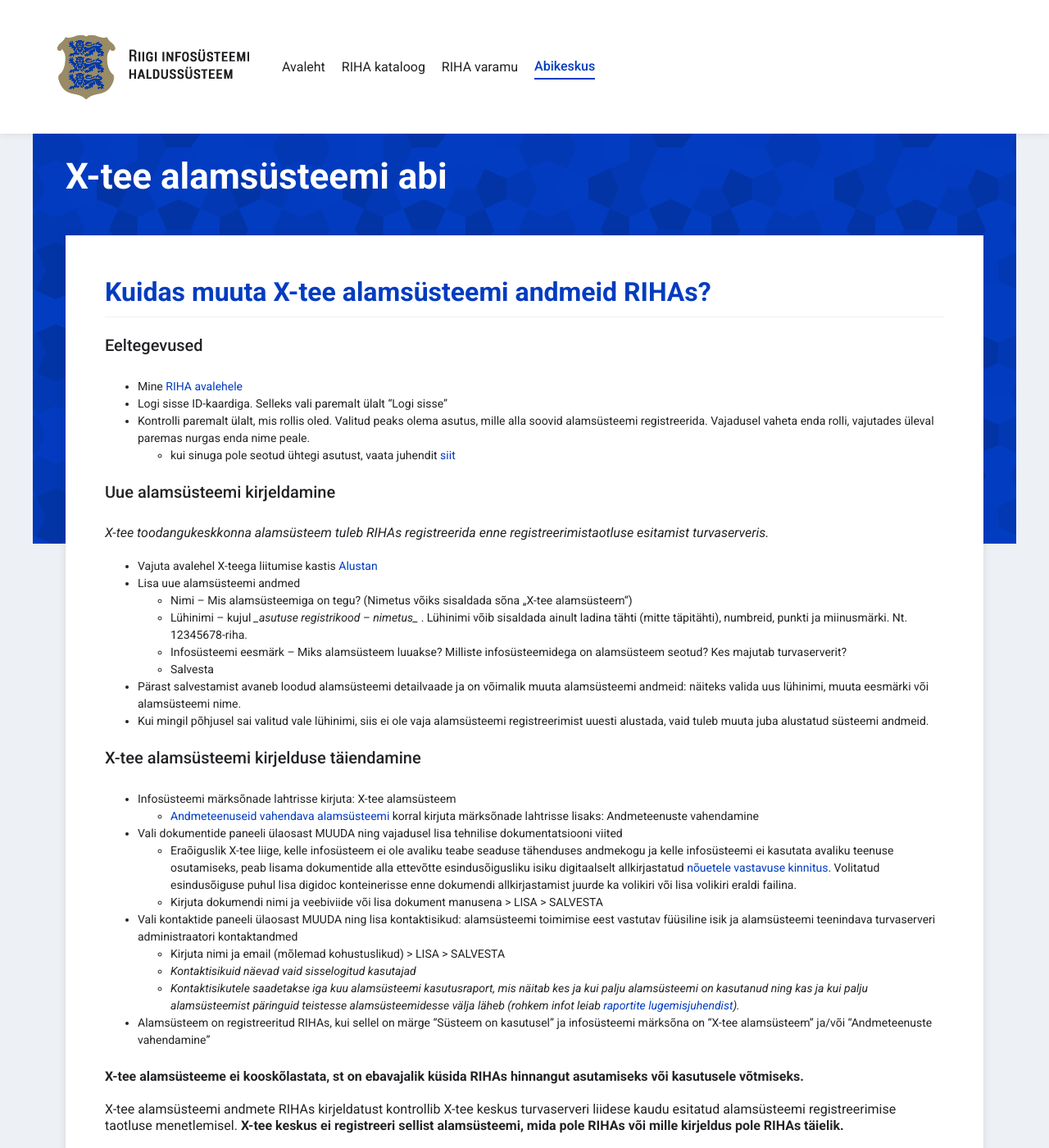
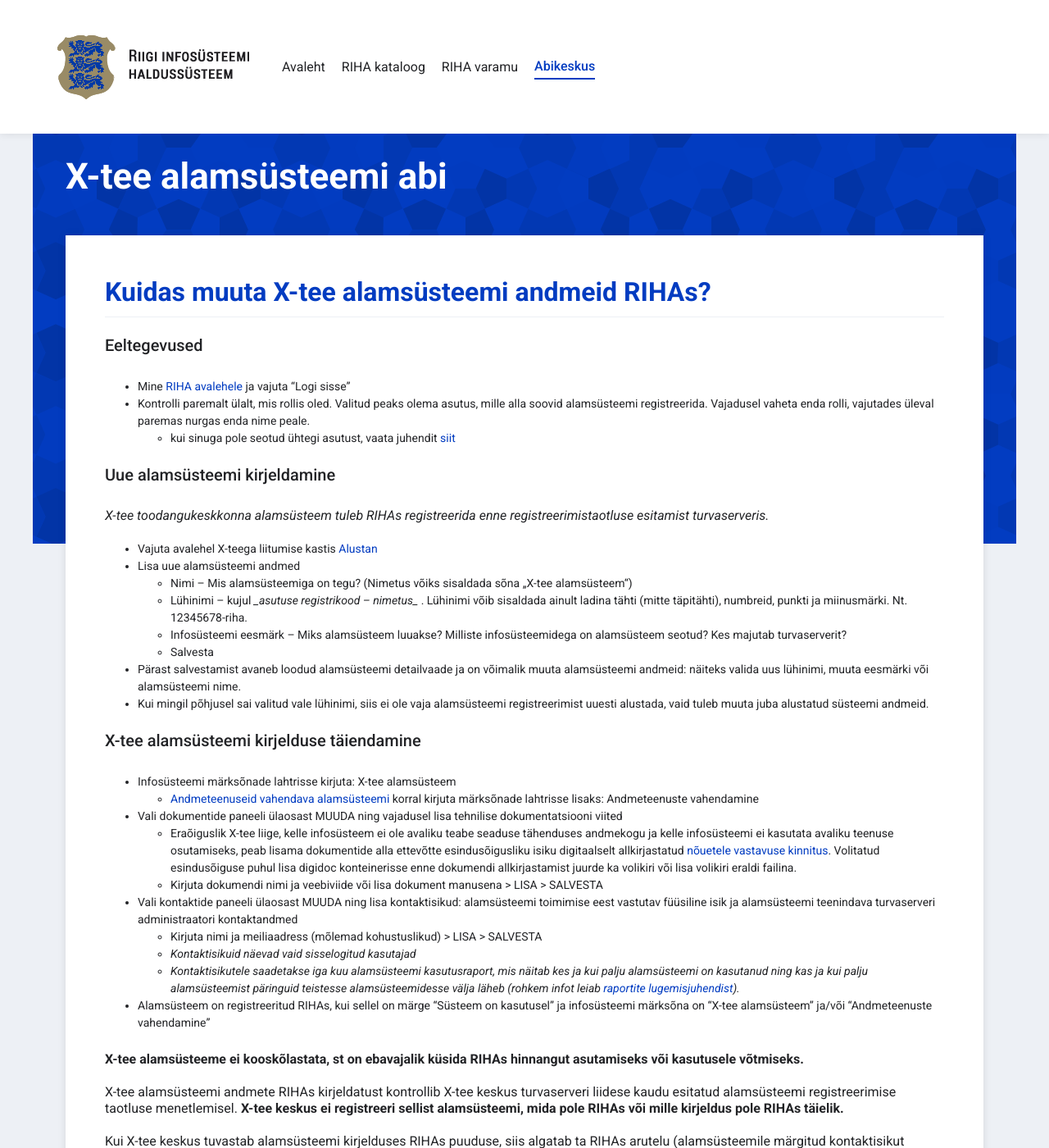
Before and after one commit to e-gov/RIHA-Help, a Jekyll site: the page built from docs/X-tee-alamsysteem.md, in a window 1280 px wide and 1400 px high. Shown: the whole window at 82% size. Built offline with Jekyll 4.4.1, drawn with Linux system fonts in a browser that asks for light colours.

Commit message:
Update X-tee-alamsysteem.md

```diff
--- a/docs/X-tee-alamsysteem.md
+++ b/docs/X-tee-alamsysteem.md
@@ -6,8 +6,7 @@ title: X-tee alamsüsteemi abi
 
 ### Eeltegevused
 
-- Mine [RIHA avalehele](https://www.riha.ee/)
-- Logi sisse ID-kaardiga. Selleks vali paremalt ülalt "Logi sisse"
+- Mine [RIHA avalehele](https://www.riha.ee/) ja vajuta "Logi sisse"
 - Kontrolli paremalt ülalt, mis rollis oled. Valitud peaks olema asutus, mille alla soovid alamsüsteemi registreerida. Vajadusel vaheta enda rolli, vajutades üleval paremas nurgas enda nime peale.
   - kui sinuga pole seotud ühtegi asutust, vaata juhendit [siit](/RIHA-oigused-haldamine)
 
@@ -32,7 +31,7 @@ title: X-tee alamsüsteemi abi
   - Eraõiguslik X-tee liige, kelle infosüsteem ei ole avaliku teabe seaduse tähenduses andmekogu ja kelle infosüsteemi ei kasutata avaliku teenuse osutamiseks, peab lisama dokumentide alla ettevõtte esindusõigusliku isiku digitaalselt allkirjastatud [nõuetele vastavuse kinnitus](/xtee nouetele vastavus kinnitus.pdf){:target="_blank"}. Volitatud esindusõiguse puhul lisa digidoc konteinerisse enne dokumendi allkirjastamist juurde ka volikiri või lisa volikiri eraldi failina.
   - Kirjuta dokumendi nimi ja veebiviide või lisa dokument manusena > LISA > SALVESTA
 - Vali kontaktide paneeli ülaosast MUUDA ning lisa kontaktisikud: alamsüsteemi toimimise eest vastutav füüsiline isik ja alamsüsteemi teenindava turvaserveri administraatori kontaktandmed
-  - Kirjuta nimi ja email (mõlemad kohustuslikud) > LISA > SALVESTA
+  - Kirjuta nimi ja meiliaadress (mõlemad kohustuslikud) > LISA > SALVESTA
   - _Kontaktisikuid näevad vaid sisselogitud kasutajad_
   - _Kontaktisikutele saadetakse iga kuu alamsüsteemi kasutusraport, mis näitab kes ja kui palju alamsüsteemi on kasutanud ning kas ja kui palju alamsüsteemist päringuid teistesse alamsüsteemidesse välja läheb (rohkem infot leiab [raportite lugemisjuhendist](https://github.com/ria-ee/X-Road-opmonitor/blob/master/docs/user_guide/ug_reports_et.md))._
 - Alamsüsteem on registreeritud RIHAs, kui sellel on märge "Süsteem on kasutusel" ja infosüsteemi märksõna on "X-tee alamsüsteem" ja/või "Andmeteenuste vahendamine"
```
